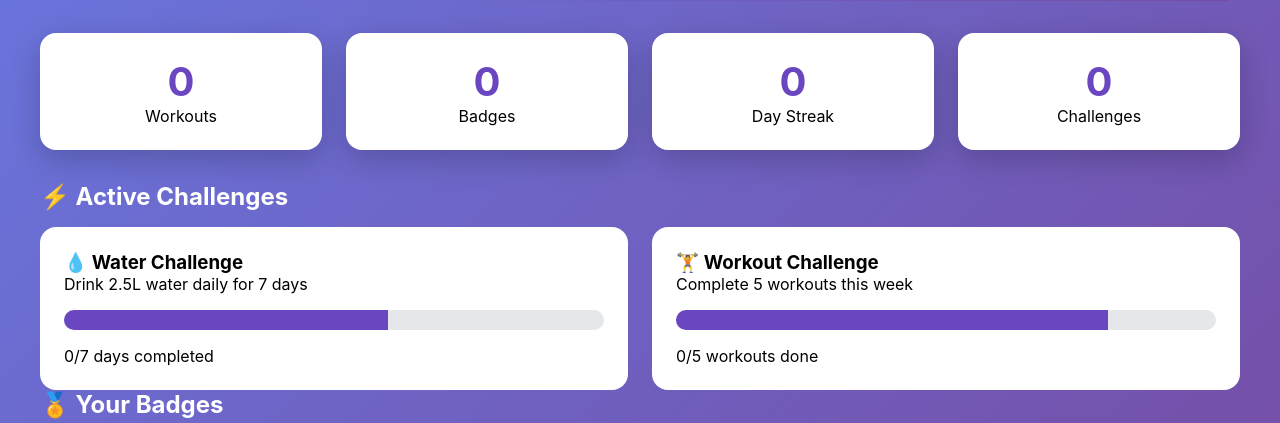
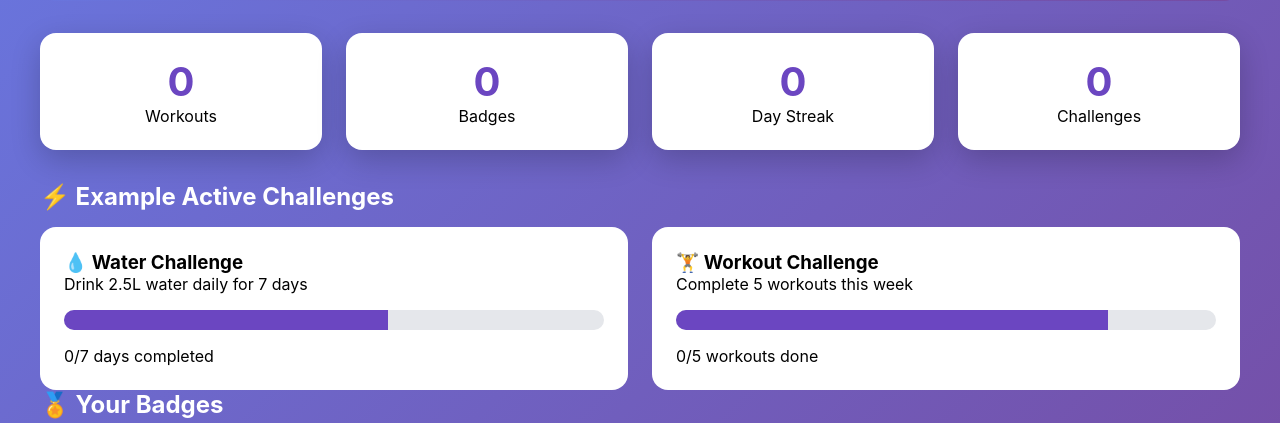
Before and after one commit to rajaluxanaa-coder/fitness-ai, a Flask app: page /achievements in a window 1280 px wide. Shown: the part 502-925 px from the top of the page. Run offline with Flask 3, Linux system fonts and the light colour scheme; a user stored in the database is signed in; data comes from the database, SQL or seed files in the repository; data that the repository does not hold is empty.

Commit message:
Added changes in achievements

```diff
--- a/templates/achievements.html
+++ b/templates/achievements.html
@@ -321,7 +321,7 @@
 
 
 <!-- Challenges -->
-        <h2 style="color: white; margin: 2rem 0 1rem;">⚡ Active Challenges</h2>
+        <h2 style="color: white; margin: 2rem 0 1rem;">⚡ Example Active Challenges</h2>
         <div style="display: grid; grid-template-columns: repeat(2, 1fr); gap: 1.5rem;">
             <div style="background: white; border-radius: 1rem; padding: 1.5rem;">
                 <h3>💧 Water Challenge</h3>
```
